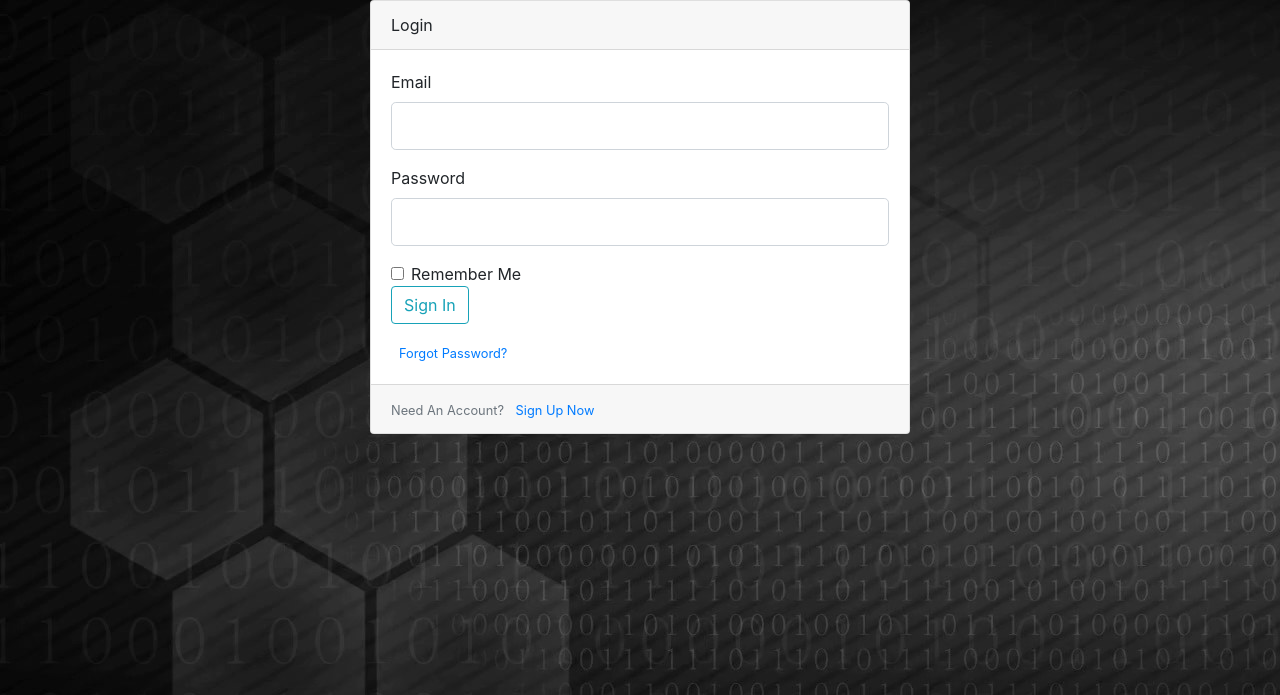
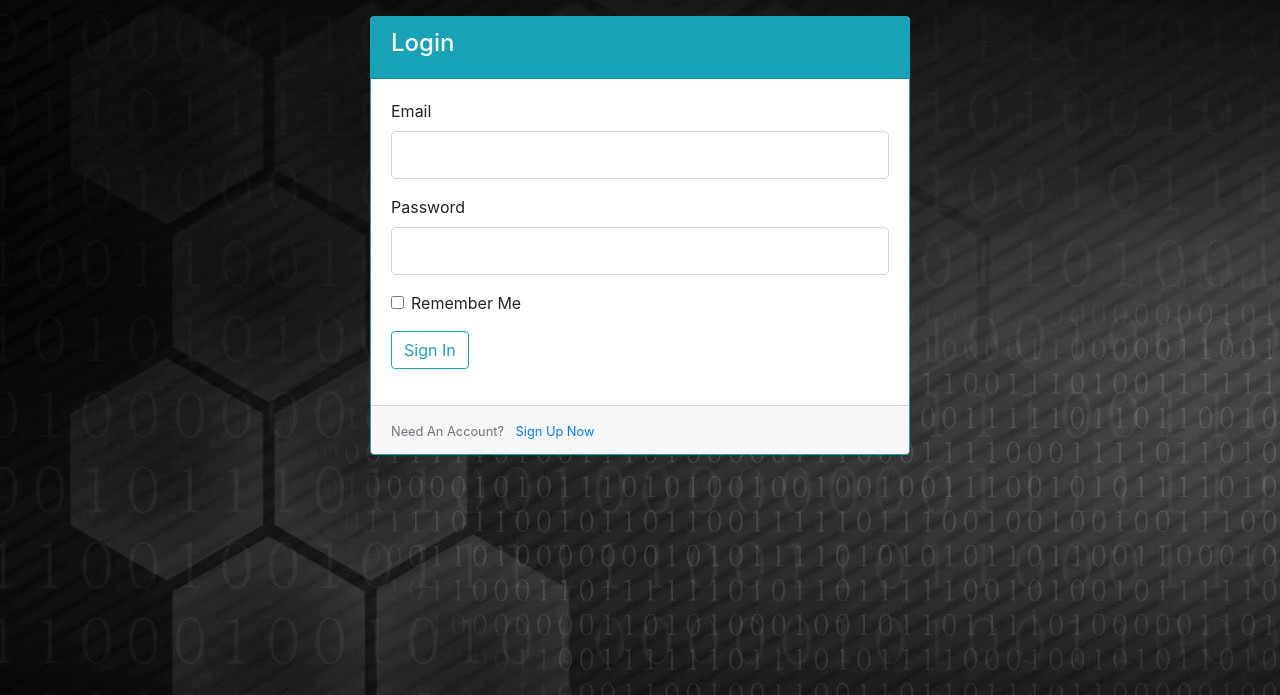
Before and after one commit to jdl208/Code_book, a Flask app: page /login in a window 1280 px wide. Shown: the part 56-751 px from the top of the page. Run offline with Flask 2, Linux system fonts and the light colour scheme; some libraries are stand-ins or nearby versions.

Commit message:
Changed header classes and styling

```diff
--- a/codebook/templates/login.html
+++ b/codebook/templates/login.html
@@ -1,10 +1,10 @@
 {% extends 'base.html' %}
 {% block content %}
-<div class="row">
+<div class="row mt-3">
     <div class="col-md-6 offset-md-3">
-        <div class="card">
-            <div class="card-header">
-                Login
+        <div class="card border-info">
+            <div class="card-header bg-info text-white">
+                <h4>Login</h4>
             </div>
             <div class="card-body">
                 <form method="POST" action="">
@@ -37,14 +37,11 @@
                         </div>
                         <div class="form-check">
                             {{ form.remember(class="form-check-input") }}
-                            {{ form.remember.label(class="form-check-label") }}
+                            {{ form.remember.label(class="form-check-label mb-3") }}
                         </div>
                     <div class="form-group">
                         {{ form.submit(class="btn btn-outline-info") }}
                     </div>
-                    <small class="text-muted ml-2">
-                        <a href="{{ url_for('reset_request') }}">Forgot Password?</a>
-                    </small>
                 </form>
             </div>
             <div class="card-footer">
```
